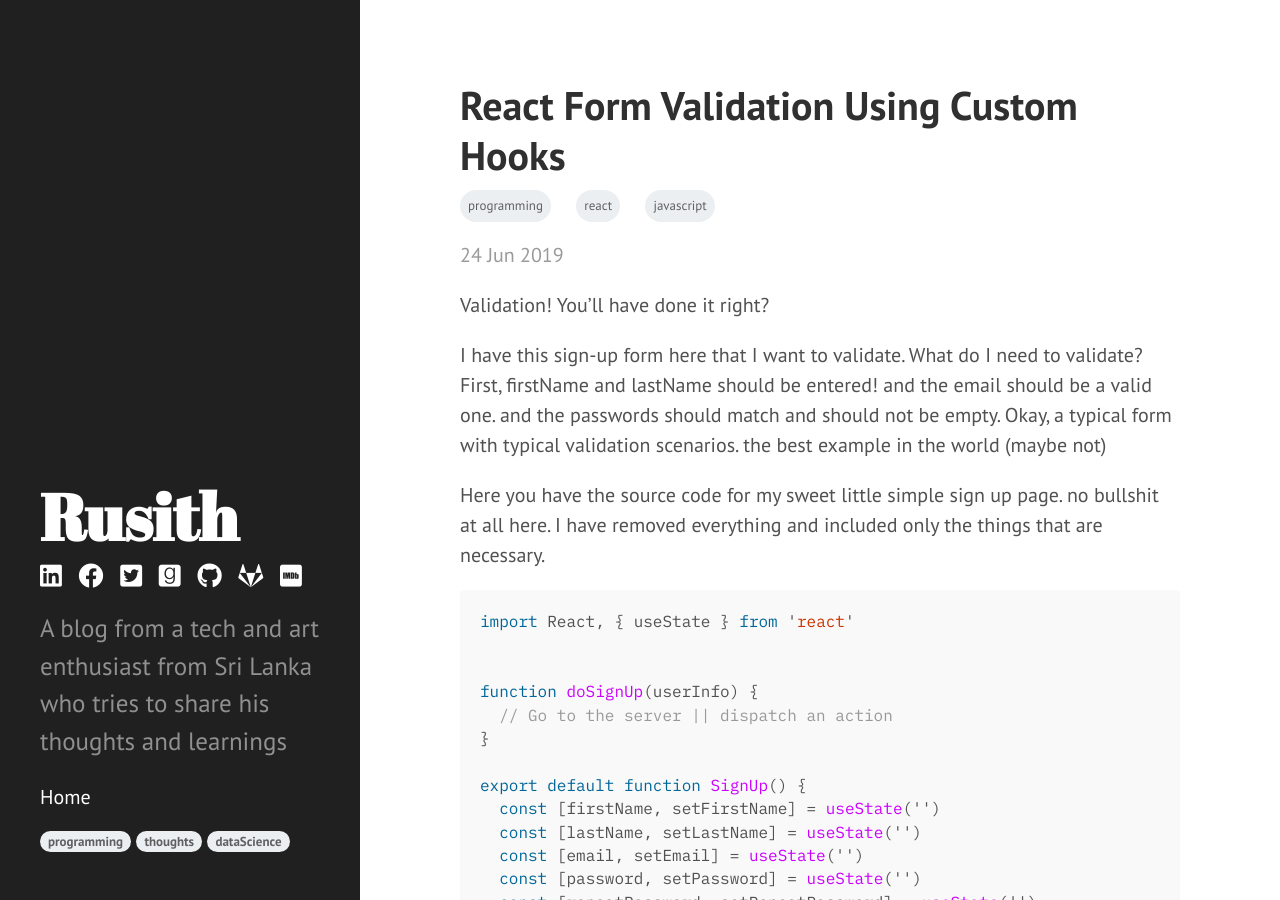
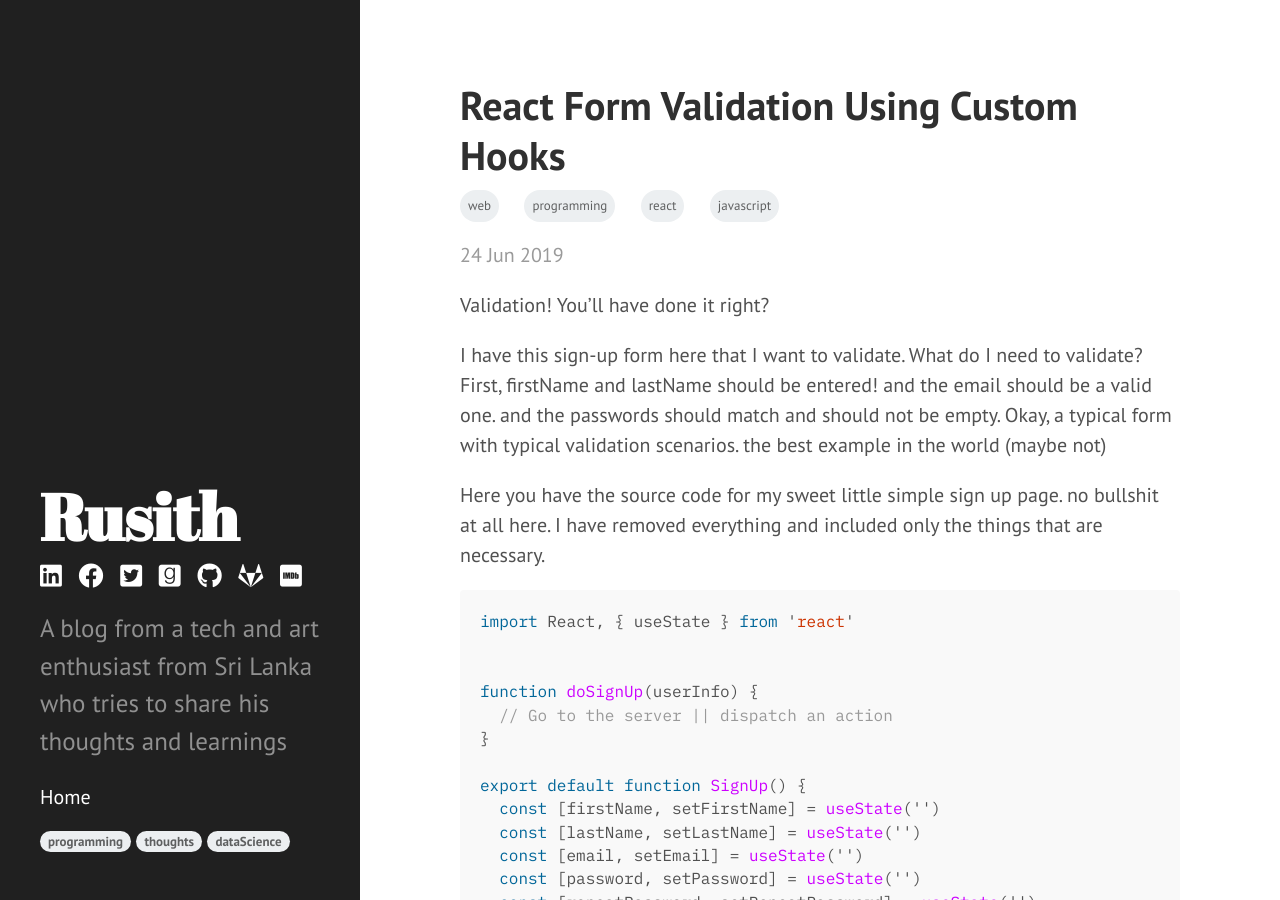
Before and after one commit to rusith/rusith.github.io, a Jekyll site: the page built from _posts/2019-06-24-react-form-validation-using-custom-hooks.md, in a window 1280 px wide and 900 px high. Built offline with Jekyll 4.4.1, drawn with Linux system fonts in a browser that asks for light colours; nearby versions of some CDN libraries; comment, search, counter and statistics services are not loaded.

```diff
--- a/_posts/2019-06-24-react-form-validation-using-custom-hooks.md
+++ b/_posts/2019-06-24-react-form-validation-using-custom-hooks.md
@@ -1,7 +1,7 @@
 ---
 layout: post
 title: React Form Validation Using Custom Hooks
-tags: programming react javascript
+tags: web programming react javascript
 comments: true
 hasMath: false
 ---
```
Also changed, not shown: tag/react.md (added, +5 -0 lines).
